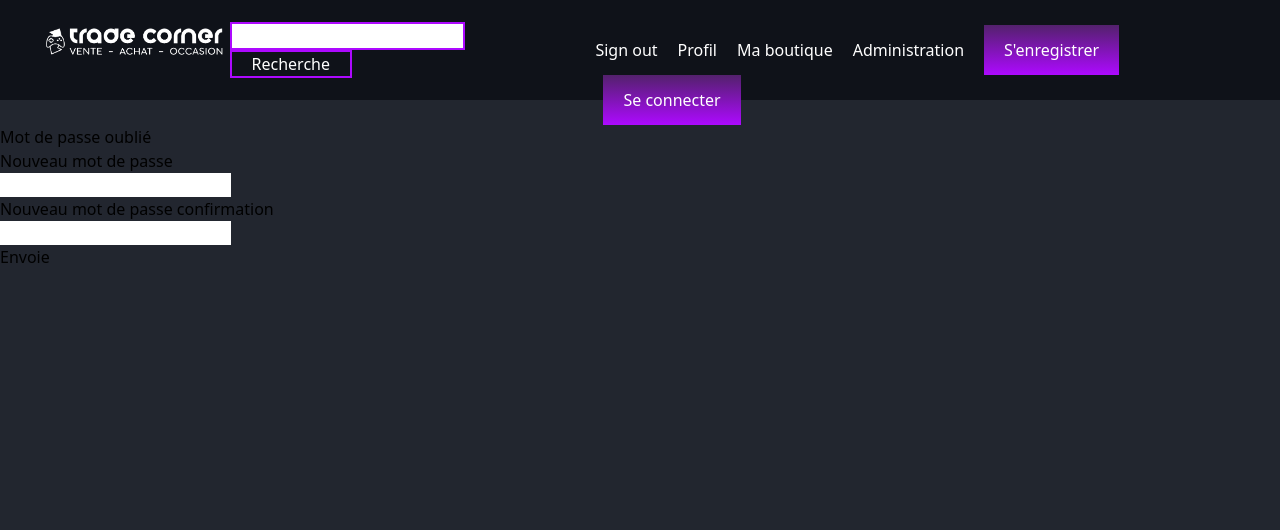
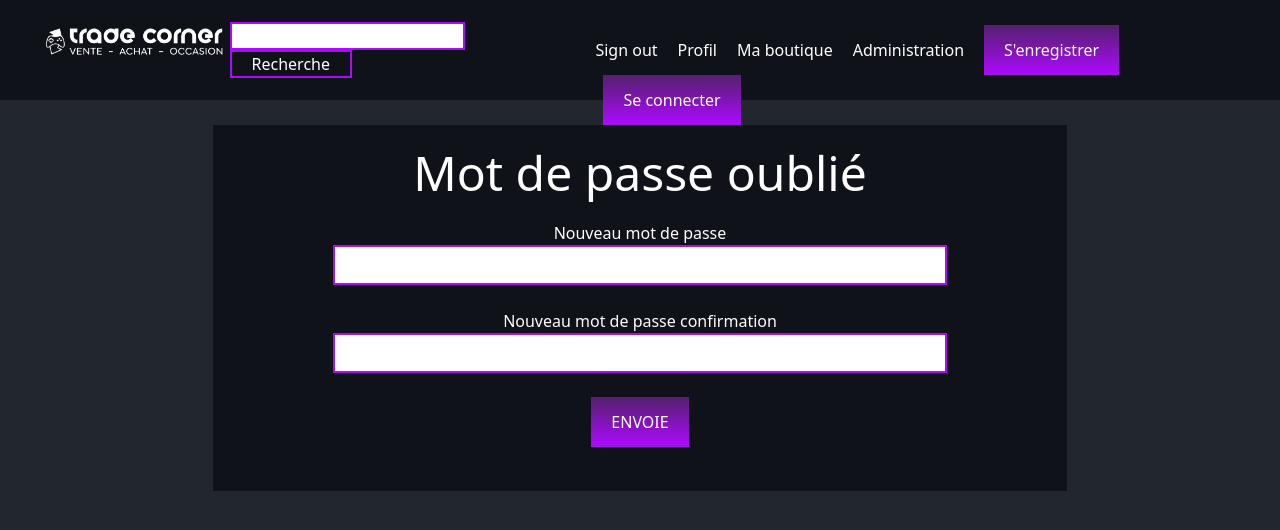
Before and after one commit to Exizygl/Trade-corner, a React (Vite) app: page /password-change in a window 1280 px wide. Shown: the top 530 px of the page. Built offline with nearby package versions, Linux system fonts and the light colour scheme; a web font is replaced by a local one.

Commit message:
correction confirmation inscription et changement apres mdp oublié

```diff
--- a/src/app/components/layouts/PasswordChange.jsx
+++ b/src/app/components/layouts/PasswordChange.jsx
@@ -25,7 +25,6 @@ const PasswordChange = () => {
 
 
             passwordChange(values).then((res) => {
-                console.log(res);
                 if (res.data.errors) {
                     setMsgError(res.data.errors)
                 }
@@ -35,10 +34,7 @@ const PasswordChange = () => {
 
                 }
             })
-
-
-                    setErrorLog(true)
-
+            setErrorLog(true)
         },
     });
 
@@ -46,12 +42,13 @@ const PasswordChange = () => {
 
     return (
         <div>
-            <div className="global2">
-                <form className="login" onSubmit={formik.handleSubmit}>
-                    <legend className="titre">Mot de passe oublié</legend>
+            <div className="bg-black text-white text-center w-2/3 m-auto p-6 px-[120px]">
+                <form className="" onSubmit={formik.handleSubmit}>
+                    <legend className="mb-6"><h2>Mot de passe oublié</h2></legend>
 
                     <input
                         type="hidden"
+                        className="input"
                         name="email"
                         value={email}
                         onChange={formik.handleChange}
@@ -62,6 +59,7 @@ const PasswordChange = () => {
                     <div>
                         <input
                             type="password"
+                            className="input mb-6"
                             name="password"
                             value={password}
                             onChange={formik.handleChange}
@@ -72,6 +70,7 @@ const PasswordChange = () => {
                     <div>
                         <input
                             type="password"
+                            className="input mb-6"
                             name="passwordRepeat"
                             value={passwordRepeat}
                             onChange={formik.handleChange}
@@ -79,13 +78,13 @@ const PasswordChange = () => {
                         />
                     </div>
 
-                    <div className="submit2">
-                        <button type="submit">Envoie</button>
-                    </div>
+
+                        <button className="btn-primary" type="submit">Envoie</button>
+
 
                     {(errorLog && msgError.email) && <ErrorMessSmall middle message="Lien non valide" />}
                     {(errorLog && msgError.passwordNotMatch) && <ErrorMessSmall middle message="Les mots de passes sont différents" />}
-                    {(errorLog && msgError.password) && <ErrorMessSmall middle message="Les mots de passes doit avoir au moins 6 caractères minimun" />}
+                    {(errorLog && msgError.password) && <ErrorMessSmall middle message="Le mot de passe doit avoir 6 caractères minimum" />}
 
                 </form>
             </div>
--- a/src/app/components/layouts/Register.jsx
+++ b/src/app/components/layouts/Register.jsx
@@ -52,7 +52,7 @@ const Register = () => {
             .then( (res) => {
                 if (res.data.message.user) {
                     const user=res.data.message.user;
-                    setMsgModal(user.pseudo + ", il ne vous reste plus qu'à activer votre compte via un mail que vous avez reçu dans la messagerie de" + user.email);
+                    setMsgModal(user.pseudo + ", il ne vous reste plus qu'à activer votre compte via un mail que vous avez reçu dans la messagerie de " + user.email);
                     setShowModal(true);
                 }
             })
--- a/src/app/views/ConfirmRegisterView.jsx
+++ b/src/app/views/ConfirmRegisterView.jsx
@@ -30,16 +30,16 @@ const ConfirmRegisterView = () => {
     }
 
     return (
-        <div className="flex items-center justify-center h-40">
+        <div className="flex items-center justify-center h-40 w-1/2 mx-auto bg-black">
             {emailCrypt && <button
-                className="btn btn-success"
+                className="btn-primary"
                 onClick={() => confirm()}>
                 <Link to={URL_LOGIN}>
                     Activez votre compte
                 </Link>
             </button>}
             {!emailCrypt && <button
-                className="btn btn-primary">
+                className="btn-primary btn-primary">
                 <Link to={URL_REGISTER}>
                     Inscrivez-vous
                 </Link>
```
